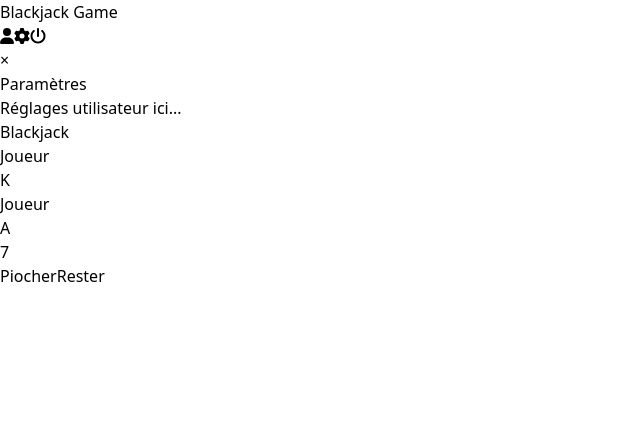
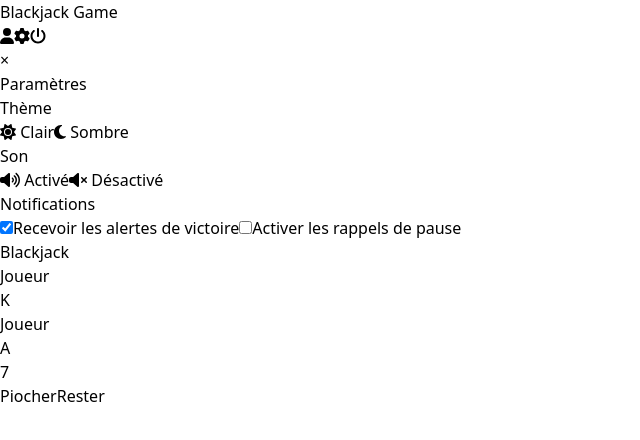
Before and after one commit to Nampiasilala/projet_blackjack, a React (Vite) app in the folder FrontendBlackjack/: page /MainPage in a window 1280 px wide. Both pictures are taken after a click on the icon 22 px from the left and 36 px from the top of the page. Shown: the top 440 px of the page, without its empty margins (0-640 px from the left). Built offline with nearby package versions, Linux system fonts and the light colour scheme.

Commit message:
vitrine settings

```diff
--- a/FrontendBlackjack/src/components/Navbar.jsx
+++ b/FrontendBlackjack/src/components/Navbar.jsx
@@ -1,6 +1,17 @@
 import { useState } from "react";
 import { FontAwesomeIcon } from "@fortawesome/react-fontawesome";
-import { faGear, faUser, faPowerOff, faUserPen, faRotateRight, faChartPie } from "@fortawesome/free-solid-svg-icons";
+import {
+  faGear,
+  faUser,
+  faPowerOff,
+  faUserPen,
+  faRotateRight,
+  faChartPie,
+  faMoon,
+  faSun,
+  faVolumeXmark,
+  faVolumeHigh
+} from "@fortawesome/free-solid-svg-icons";
 import Modal from "./Modal";
 import Swal from "sweetalert2";
 import { useNavigate } from "react-router-dom";
@@ -59,19 +70,27 @@ function Navbar() {
           <div className="space-y-4">
             <div>
               <h2 className="text-lg font-semibold py-2 text-blue-400">
-              <FontAwesomeIcon icon={faUser} /> Informations personnelles
+                <FontAwesomeIcon icon={faUser} /> Informations personnelles
               </h2>
               <table className="w-full text-left border border-gray-300 rounded-lg overflow-hidden">
                 <tbody>
                   <tr className="border-b border-blue-200">
                     <td className="px-4 py-2 bg-gray-100">Nom</td>
                     <td className="px-4 py-2 bg-blue-100">Njiva</td>
-                    <td className=" bg-blue-100 text-blue-500"><button><FontAwesomeIcon icon={faUserPen} /></button></td>
+                    <td className=" bg-blue-100 text-blue-500">
+                      <button>
+                        <FontAwesomeIcon icon={faUserPen} />
+                      </button>
+                    </td>
                   </tr>
                   <tr className="border-b">
                     <td className="px-4 py-2 bg-gray-100">Email</td>
                     <td className="px-4 py-2 bg-blue-100">exemple@mail.com</td>
-                    <td className="text-blue-500 bg-blue-100"><button><FontAwesomeIcon icon={faUserPen} /></button></td>
+                    <td className="text-blue-500 bg-blue-100">
+                      <button>
+                        <FontAwesomeIcon icon={faUserPen} />
+                      </button>
+                    </td>
                   </tr>
                 </tbody>
               </table>
@@ -79,8 +98,12 @@ function Navbar() {
 
             <div>
               <div className="flex justify-between py-2">
-              <h2 className="text-lg font-semibold text-blue-400"><FontAwesomeIcon icon={faChartPie}  /> Statistiques de jeu</h2>
-              <button className="text-red-500"><FontAwesomeIcon icon={faRotateRight} /> restaurer</button>
+                <h2 className="text-lg font-semibold text-blue-400">
+                  <FontAwesomeIcon icon={faChartPie} /> Statistiques de jeu
+                </h2>
+                <button className="text-red-500">
+                  <FontAwesomeIcon icon={faRotateRight} /> restaurer
+                </button>
               </div>
 
               <table className="w-full text-left border border-blue-200 rounded-lg overflow-hidden">
@@ -118,7 +141,49 @@ function Navbar() {
 
       {modalType === "settings" && (
         <Modal title="Paramètres" onClose={closeModal}>
-          <p>Réglages utilisateur ici...</p>
+          <div className="space-y-6">
+            <div>
+              <h3 className="text-lg font-medium">Thème</h3>
+              <div className="mt-2 flex items-center gap-4">
+                <button className="px-4 py-2 bg-gray-200 rounded text-blue-400 hover:bg-gray-300">
+                <FontAwesomeIcon icon={faSun}/> Clair
+                </button>
+                <button className="px-4 py-2 bg-gray-800 text-white rounded hover:bg-gray-700">
+                <FontAwesomeIcon icon={faMoon} /> Sombre
+                </button>
+              </div>
+            </div>
+
+            <div>
+              <h3 className="text-lg font-medium">Son</h3>
+              <div className="mt-2 flex items-center gap-4">
+                <button className="px-4 py-2 bg-green-500 text-white rounded hover:bg-green-600">
+                <FontAwesomeIcon icon={faVolumeHigh} /> Activé
+                </button>
+                <button className="px-4 py-2 bg-red-500 text-white rounded hover:bg-red-600">
+                <FontAwesomeIcon icon={faVolumeXmark} /> Désactivé
+                </button>
+              </div>
+            </div>
+
+            <div>
+              <h3 className="text-lg font-medium">Notifications</h3>
+              <div className="mt-2 flex items-center gap-4">
+                <label className="flex items-center space-x-2">
+                  <input
+                    type="checkbox"
+                    className="form-checkbox"
+                    defaultChecked
+                  />
+                  <span>Recevoir les alertes de victoire</span>
+                </label>
+                <label className="flex items-center space-x-2">
+                  <input type="checkbox" className="form-checkbox" />
+                  <span>Activer les rappels de pause</span>
+                </label>
+              </div>
+            </div>
+          </div>
         </Modal>
       )}
     </>
```
